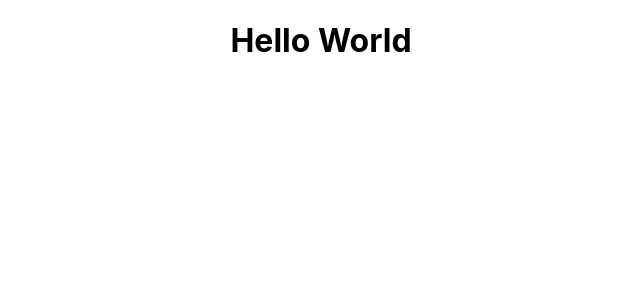
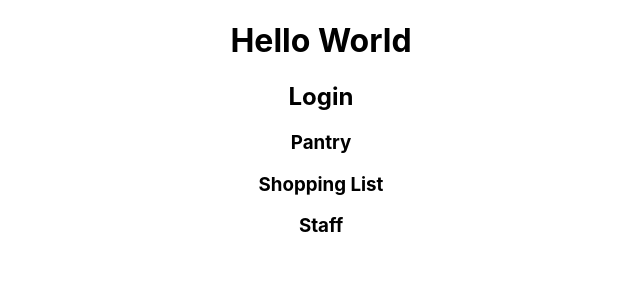
Before and after one commit to mark-marshall/Soup-Kitchen, a React (Create React App) app: page / in a window 1280 px wide. Shown: the top 300 px of the page, without its empty margins (319-959 px from the left). Built offline with nearby package versions, Linux system fonts and the light colour scheme; the HTML template or start-up script is replaced by a standard one.

Commit message:
Created cmponent skeleton

```diff
--- a/src/App.js
+++ b/src/App.js
@@ -1,11 +1,17 @@
 import React, { Component } from 'react';
+
 import './App.css';
+import Login from './components/Login';
+import Dashboard from './components/Dashboard';
+
 
 class App extends Component {
   render() {
     return (
       <div className="App">
         <h1>Hello World</h1>
+        <Login />
+        <Dashboard />
       </div>
     );
   }
--- /dev/null
+++ b/src/components/Dashboard.jsx
@@ -0,0 +1,19 @@
+import React, { Component } from 'react';
+
+import Pantry from './Pantry';
+import ShoppingList from './ShoppingList';
+import Staff from './Staff';
+
+class Dashboard extends Component {
+  render() {
+    return (
+      <div>
+        <Pantry />
+        <ShoppingList />
+        <Staff />
+      </div>
+    );
+  }
+}
+
+export default Dashboard;
--- /dev/null
+++ b/src/components/Login.jsx
@@ -0,0 +1,12 @@
+import React, { Component } from 'react';
+
+class Login extends Component {
+    render() {
+        return (
+            <h2>Login</h2>
+        )
+    }
+}
+
+
+export default Login;
--- /dev/null
+++ b/src/components/Pantry.jsx
@@ -0,0 +1,9 @@
+import React, { Component } from 'react';
+
+class Pantry extends Component {
+  render() {
+    return <h3>Pantry</h3>;
+  }
+}
+
+export default Pantry;
--- /dev/null
+++ b/src/components/ShoppingList.jsx
@@ -0,0 +1,7 @@
+import React from 'react';
+
+export default function ShopingList() {
+    return (
+        <h3>Shopping List</h3>
+    )
+}
--- /dev/null
+++ b/src/components/Staff.jsx
@@ -0,0 +1,7 @@
+import React from 'react';
+
+export default function Staff() {
+    return (
+        <h3>Staff</h3>
+    )
+}
```
